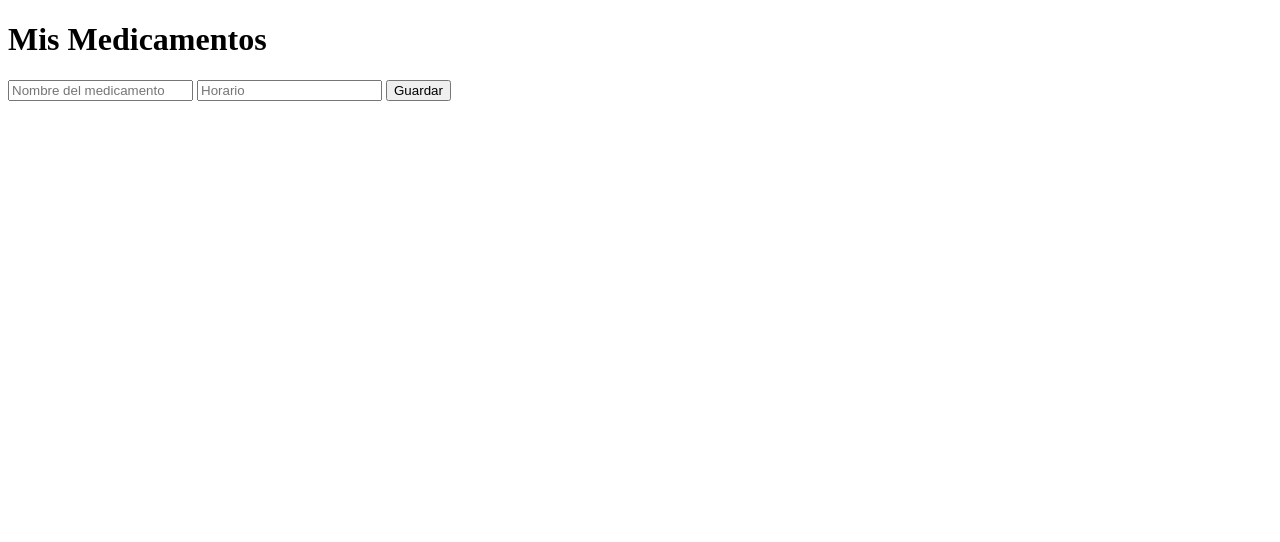
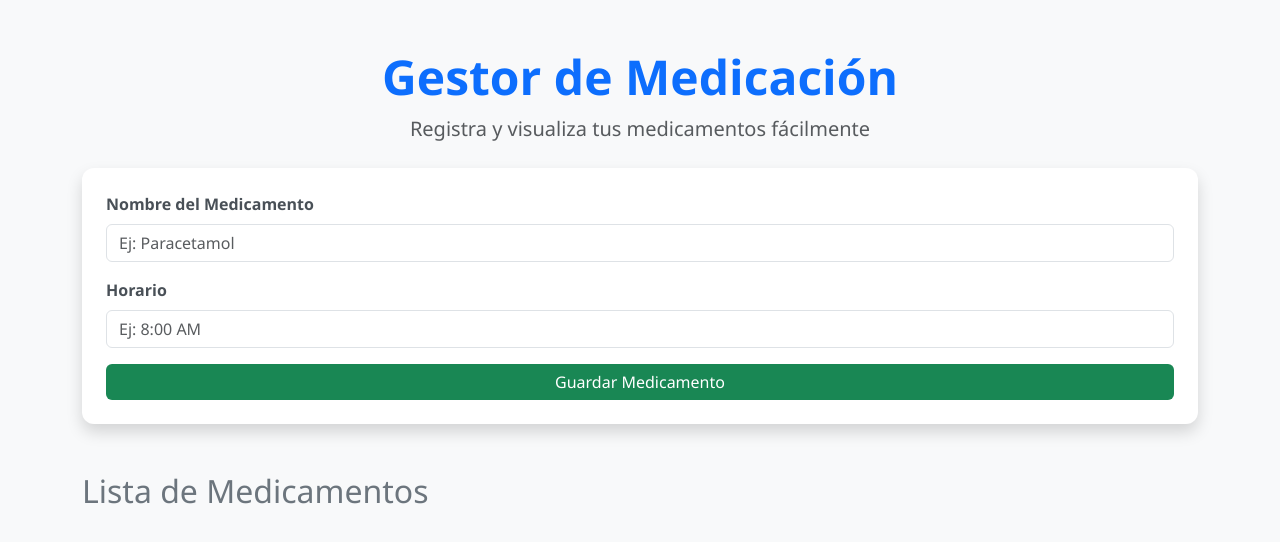
Before and after one commit to MateoDN/Proyecto-integrador2, a website: page frontend/index.html in a window 1280 px wide. Drawn offline with nearby package versions, Linux system fonts and the light colour scheme; no server answers.

Commit message:
modificacion

```diff
--- a/frontend/index.html
+++ b/frontend/index.html
@@ -2,18 +2,39 @@
 <html lang="es">
 <head>
   <meta charset="UTF-8">
-  <title>Gestor de Medicación</title>
+  <title>Gestor de Medicación Personal</title>
+  <link href="https://cdn.jsdelivr.net/npm/bootstrap@5.3.3/dist/css/bootstrap.min.css" rel="stylesheet">
   <link rel="stylesheet" href="style.css">
 </head>
-<body>
-  <h1>Mis Medicamentos</h1>
-  <form id="medForm">
-    <input type="text" id="nombre" placeholder="Nombre del medicamento" required>
-    <input type="text" id="horario" placeholder="Horario" required>
-    <button type="submit">Guardar</button>
-  </form>
-  <ul id="lista"></ul>
+<body class="bg-light">
+
+  <div class="container mt-5">
+    <div class="text-center mb-4">
+      <h1 class="display-5 fw-bold text-primary">Gestor de Medicación</h1>
+      <p class="lead text-muted">Registra y visualiza tus medicamentos fácilmente</p>
+    </div>
+
+    <div class="card shadow p-4">
+      <form id="medForm">
+        <div class="mb-3">
+          <label for="nombre" class="form-label">Nombre del Medicamento</label>
+          <input type="text" id="nombre" class="form-control" placeholder="Ej: Paracetamol" required>
+        </div>
+        <div class="mb-3">
+          <label for="horario" class="form-label">Horario</label>
+          <input type="text" id="horario" class="form-control" placeholder="Ej: 8:00 AM" required>
+        </div>
+        <button type="submit" class="btn btn-primary w-100">Guardar Medicamento</button>
+      </form>
+    </div>
+
+    <div class="mt-5">
+      <h2 class="mb-3 text-secondary">Lista de Medicamentos</h2>
+      <ul id="lista" class="list-group"></ul>
+    </div>
+  </div>
 
   <script src="script.js"></script>
+  <script src="https://cdn.jsdelivr.net/npm/bootstrap@5.3.3/dist/js/bootstrap.bundle.min.js"></script>
 </body>
 </html>
--- a/frontend/style.css
+++ b/frontend/style.css
@@ -0,0 +1,43 @@
+/* Fondo general */
+body {
+  background-color: #f0f4f8;
+  font-family: 'Segoe UI', Tahoma, Geneva, Verdana, sans-serif;
+}
+
+/* Título principal */
+h1 {
+  color: #0d6efd; /* Azul Bootstrap */
+}
+
+/* Tarjeta del formulario */
+.card {
+  border: none;
+  border-radius: 12px;
+  background-color: #ffffff;
+  box-shadow: 0 4px 12px rgba(0, 0, 0, 0.1);
+}
+
+/* Botón personalizado */
+.btn-primary {
+  background-color: #198754; /* Verde Bootstrap */
+  border: none;
+  transition: background-color 0.3s ease;
+}
+
+.btn-primary:hover {
+  background-color: #146c43;
+}
+
+/* Lista de medicamentos */
+#lista li {
+  background-color: #e9f7ef;
+  border: 1px solid #c3e6cb;
+  color: #155724;
+  font-weight: 500;
+}
+
+/* Etiquetas de los campos */
+.form-label {
+  color: #495057;
+  font-weight: 600;
+}
```
